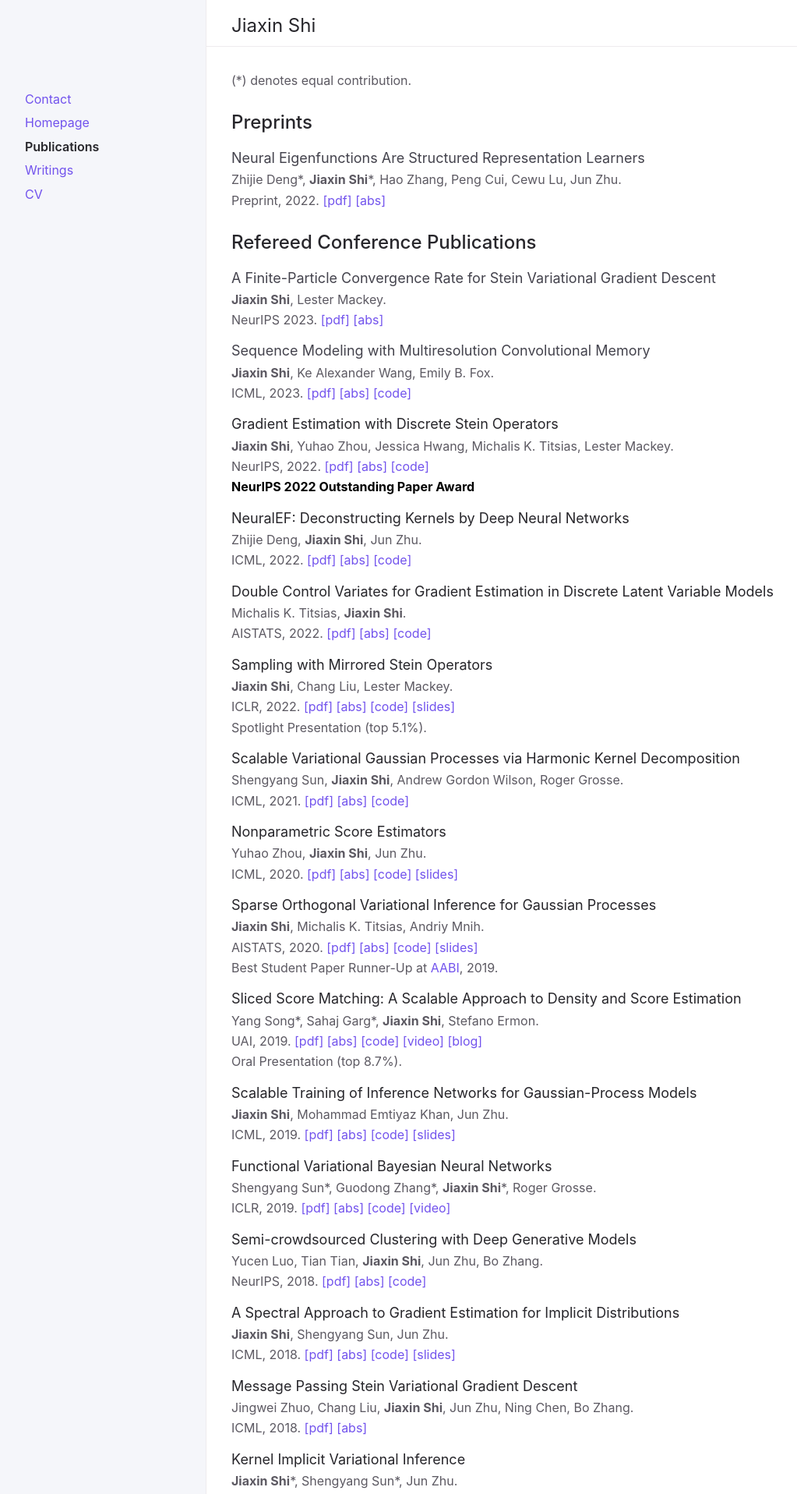
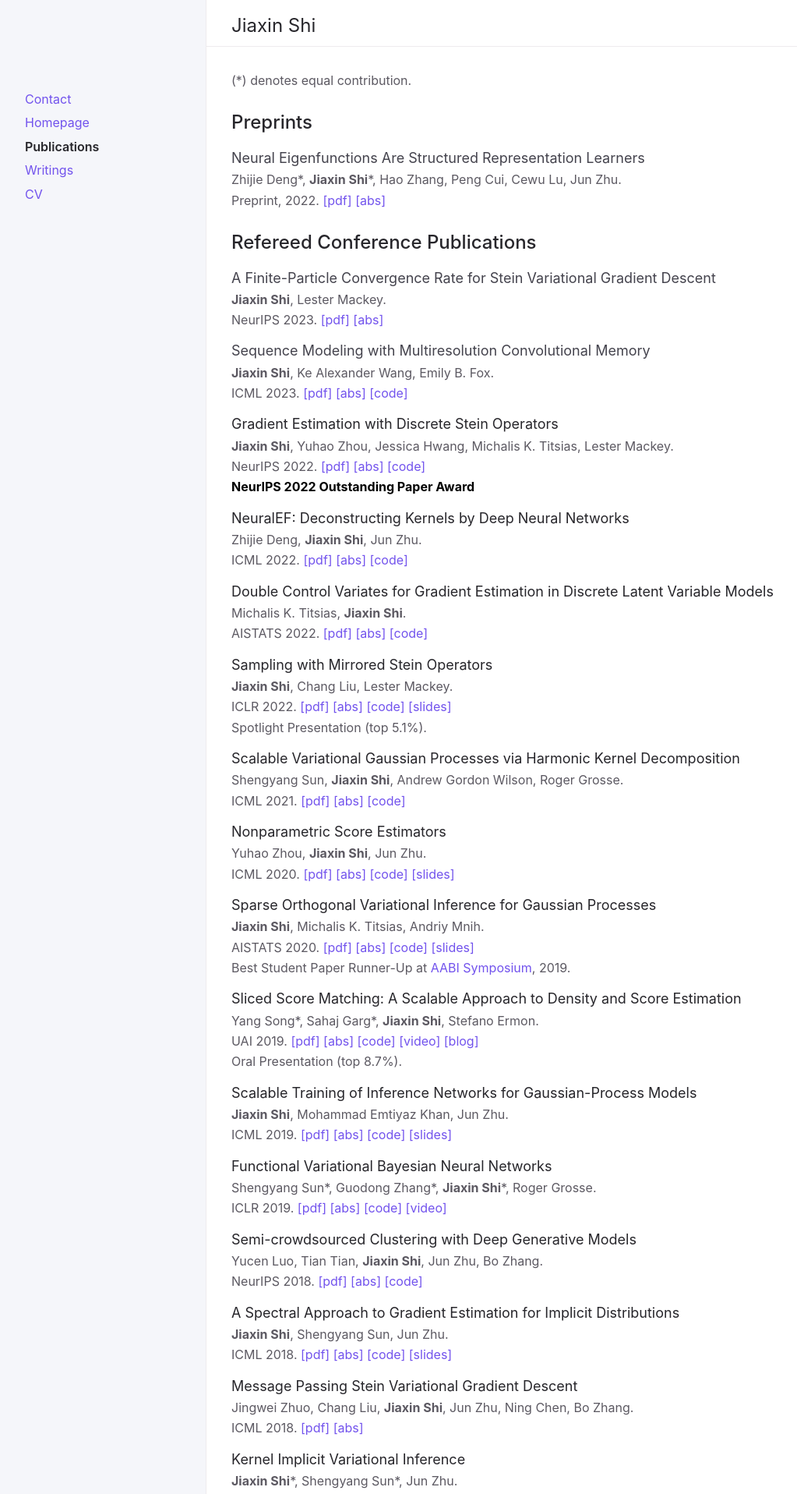
Before and after one commit to thjashin/thjashin.github.io, a Jekyll site: the page built from publications.md, in a window 1280 px wide. Shown: the top 1916 px of the page at 78% size, without its empty margins (91-1114 px from the left). Built offline with Jekyll 4.4.1, drawn with Linux system fonts in a browser that asks for light colours; some of the changed text lies outside the part shown.

Commit message:
update pub

```diff
--- a/publications.md
+++ b/publications.md
@@ -32,7 +32,7 @@ Sequence Modeling with Multiresolution Convolutional Memory
 {: .fs-5 .mb-1 .text-grey-dk-200}
 **Jiaxin Shi**, Ke Alexander Wang, Emily B. Fox.
 {: .mb-1}
-ICML, 2023.
+ICML 2023.
 [[pdf]](https://arxiv.org/pdf/2305.01638.pdf)
 [[abs]](https://arxiv.org/abs/2305.01638)
 [[code]](https://github.com/thjashin/multires-conv)
@@ -41,7 +41,7 @@ Gradient Estimation with Discrete Stein Operators
 {: .fs-5 .mb-1 .text-grey-dk-300}
 **Jiaxin Shi**, Yuhao Zhou, Jessica Hwang, Michalis K. Titsias, Lester Mackey.
 {: .mb-1}
-NeurIPS, 2022.
+NeurIPS 2022.
 [[pdf]](https://arxiv.org/pdf/2202.09497.pdf)
 [[abs]](https://arxiv.org/abs/2202.09497)
 [[code]](https://github.com/thjashin/rodeo)
@@ -52,7 +52,7 @@ NeuralEF: Deconstructing Kernels by Deep Neural Networks
 {: .fs-5 .mb-1 .text-grey-dk-300}
 Zhijie Deng, **Jiaxin Shi**, Jun Zhu.
 {: .mb-1}
-ICML, 2022.
+ICML 2022.
 [[pdf]](https://arxiv.org/pdf/2205.00165.pdf)
 [[abs]](https://arxiv.org/abs/2205.00165)
 [[code]](https://github.com/thudzj/NeuralEigenFunction)
@@ -61,7 +61,7 @@ Double Control Variates for Gradient Estimation in Discrete Latent Variable Mode
 {: .fs-5 .mb-1 .text-grey-dk-300}
 Michalis K. Titsias, **Jiaxin Shi**.
 {: .mb-1}
-AISTATS, 2022.
+AISTATS 2022.
 [[pdf]](https://arxiv.org/pdf/2111.05300.pdf)
 [[abs]](https://arxiv.org/abs/2111.05300)
 [[code]](https://github.com/thjashin/double-cv)
@@ -70,7 +70,7 @@ Sampling with Mirrored Stein Operators
 {: .fs-5 .mb-1 .text-grey-dk-300}
 **Jiaxin Shi**, Chang Liu, Lester Mackey.
 {: .mb-1}
-ICLR, 2022.
+ICLR 2022.
 [[pdf]](https://arxiv.org/pdf/2106.12506.pdf)
 [[abs]](https://arxiv.org/abs/2106.12506)
 [[code]](https://github.com/thjashin/mirror-stein-samplers)
@@ -82,7 +82,7 @@ Scalable Variational Gaussian Processes via Harmonic Kernel Decomposition
 {: .fs-5 .mb-1 .text-grey-dk-300}
 Shengyang Sun, **Jiaxin Shi**, Andrew Gordon Wilson, Roger Grosse.
 {: .mb-1}
-ICML, 2021.
+ICML 2021.
 [[pdf]](https://arxiv.org/pdf/2106.05992)
 [[abs]](https://arxiv.org/abs/2106.05992)
 [[code]](https://github.com/ssydasheng/Harmonic-Kernel-Decomposition)
@@ -91,7 +91,7 @@ Nonparametric Score Estimators
 {: .fs-5 .mb-1 .text-grey-dk-300}
 Yuhao Zhou, **Jiaxin Shi**, Jun Zhu.
 {: .mb-1}
-ICML, 2020.
+ICML 2020.
 [[pdf]](https://arxiv.org/pdf/2005.10099)
 [[abs]](https://arxiv.org/abs/2005.10099)
 [[code]](https://github.com/miskcoo/kscore)
@@ -101,19 +101,19 @@ Sparse Orthogonal Variational Inference for Gaussian Processes
 {: .fs-5 .mb-1 .text-grey-dk-300}
 **Jiaxin Shi**, Michalis K. Titsias, Andriy Mnih.
 {: .mb-1}
-AISTATS, 2020.
+AISTATS 2020.
 [[pdf]](https://arxiv.org/pdf/1910.10596)
 [[abs]](https://arxiv.org/abs/1910.10596)
 [[code]](https://github.com/thjashin/solvegp)
 [[slides]](http://ml.cs.tsinghua.edu.cn/~jiaxin/talks/solvegp-aistats.pdf)
 {: .mb-1}
-Best Student Paper Runner-Up at [AABI](http://approximateinference.org/), 2019.
+Best Student Paper Runner-Up at [AABI Symposium](http://approximateinference.org/), 2019.
 
 Sliced Score Matching: A Scalable Approach to Density and Score Estimation
 {: .fs-5 .mb-1 .text-grey-dk-300}
 Yang Song\*, Sahaj Garg\*, **Jiaxin Shi**, Stefano Ermon.
 {: .mb-1}
-UAI, 2019.
+UAI 2019.
 [[pdf]](https://arxiv.org/pdf/1905.07088)
 [[abs]](https://arxiv.org/abs/1905.07088)
 [[code]](https://github.com/ermongroup/sliced_score_matching)
@@ -126,7 +126,7 @@ Scalable Training of Inference Networks for Gaussian-Process Models
 {: .fs-5 .mb-1 .text-grey-dk-300}
 **Jiaxin Shi**, Mohammad Emtiyaz Khan, Jun Zhu.
 {: .mb-1}
-ICML, 2019.
+ICML 2019.
 [[pdf]](https://arxiv.org/pdf/1905.10969.pdf)
 [[abs]](https://arxiv.org/abs/1905.10969)
 [[code]](https://github.com/thjashin/gp-infer-net)
@@ -136,7 +136,7 @@ Functional Variational Bayesian Neural Networks
 {: .fs-5 .mb-1 .text-grey-dk-300}
 Shengyang Sun\*, Guodong Zhang\*, **Jiaxin Shi**\*, Roger Grosse.
 {: .mb-1}
-ICLR, 2019.
+ICLR 2019.
 [[pdf]](https://arxiv.org/pdf/1903.05779.pdf)
 [[abs]](https://arxiv.org/abs/1903.05779)
 [[code]](https://github.com/ssydasheng/FBNN)
@@ -148,7 +148,7 @@ Semi-crowdsourced Clustering with Deep Generative Models
 {: .fs-5 .mb-1 .text-grey-dk-300}
 Yucen Luo, Tian Tian, **Jiaxin Shi**, Jun Zhu, Bo Zhang.
 {: .mb-1}
-NeurIPS, 2018.
+NeurIPS 2018.
 [[pdf]](https://arxiv.org/pdf/1810.11971.pdf)
 [[abs]](https://arxiv.org/abs/1810.11971)
 [[code]](https://github.com/xinmei9322/semicrowd)
@@ -159,7 +159,7 @@ A Spectral Approach to Gradient Estimation for Implicit Distributions
 {: .fs-5 .mb-1 .text-grey-dk-300}
 **Jiaxin Shi**, Shengyang Sun, Jun Zhu.
 {: .mb-1}
-ICML, 2018.
+ICML 2018.
 [[pdf]](https://arxiv.org/pdf/1806.02925.pdf)
 [[abs]](https://arxiv.org/abs/1806.02925)
 [[code]](https://github.com/thjashin/spectral-stein-grad)
@@ -169,7 +169,7 @@ Message Passing Stein Variational Gradient Descent
 {: .fs-5 .mb-1 .text-grey-dk-300}
 Jingwei Zhuo, Chang Liu, **Jiaxin Shi**, Jun Zhu, Ning Chen, Bo Zhang.
 {: .mb-1}
-ICML, 2018.
+ICML 2018.
 [[pdf]](http://proceedings.mlr.press/v80/zhuo18a/zhuo18a.pdf)
 [[abs]](https://arxiv.org/abs/1711.04425)
 
@@ -177,7 +177,7 @@ Kernel Implicit Variational Inference
 {: .fs-5 .mb-1 .text-grey-dk-300}
 **Jiaxin Shi**\*, Shengyang Sun\*, Jun Zhu.
 {: .mb-1}
-ICLR, 2018.
+ICLR 2018.
 [[pdf]](https://arxiv.org/pdf/1705.10119.pdf)
 [[abs]](https://arxiv.org/abs/1705.10119)
 <!-- {: .mb-1} -->
```
Also changed, not shown: other parts of publications.md (+3 -3 lines).
